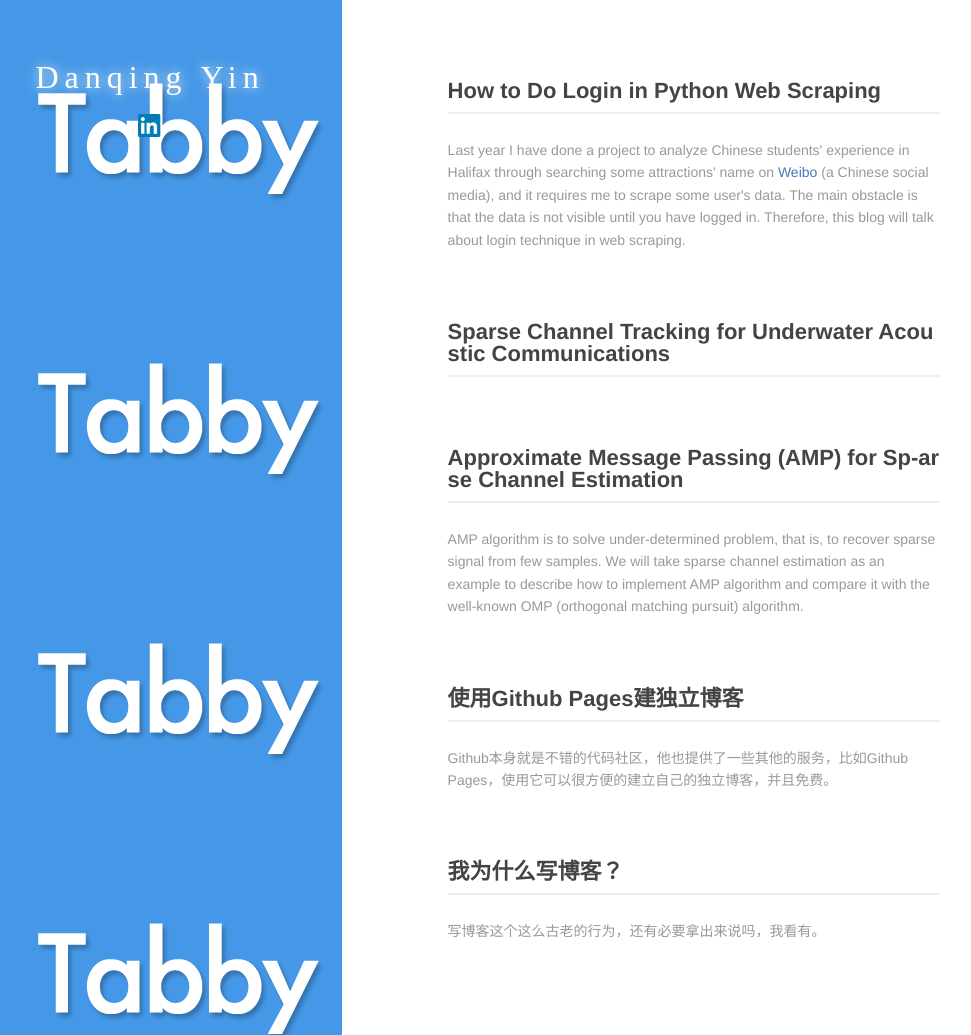
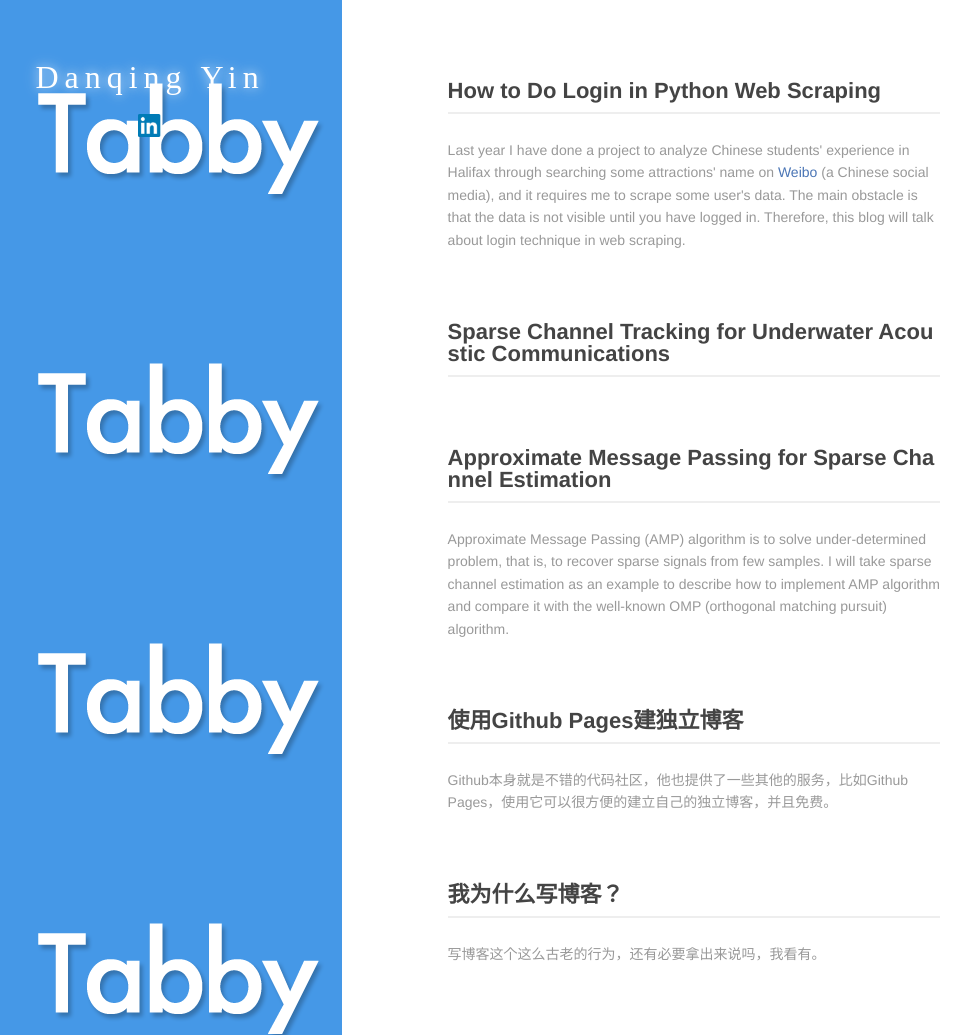
Before and after one commit to danqing117/danqing117.github.io, a Jekyll site: the page built from index.md, in a window 1280 px wide and 1035 px high. Shown: the whole window, without its empty margins (42-1013 px from the left). Built offline with Jekyll 4.4.1, drawn with Linux system fonts in a browser that asks for light colours.

Commit message:
Update 2017-04-06-AMP.md

```diff
--- a/_posts/2017-04-06-AMP.md
+++ b/_posts/2017-04-06-AMP.md
@@ -1,6 +1,6 @@
 ---
 layout: post
-title: Approximate Message Passing (AMP) for Sp-arse Channel Estimation
-description: AMP algorithm is to solve under-determined problem, that is, to recover sparse signal from few samples. We will take sparse channel estimation as an example to describe how to implement AMP algorithm and compare it with the well-known OMP (orthogonal matching pursuit) algorithm.
+title: Approximate Message Passing for Sparse Channel Estimation
+description: Approximate Message Passing (AMP) algorithm is to solve under-determined problem, that is, to recover sparse signals from few samples. I will take sparse channel estimation as an example to describe how to implement AMP algorithm and compare it with the well-known OMP (orthogonal matching pursuit) algorithm.
 category: blog
 ---
```
